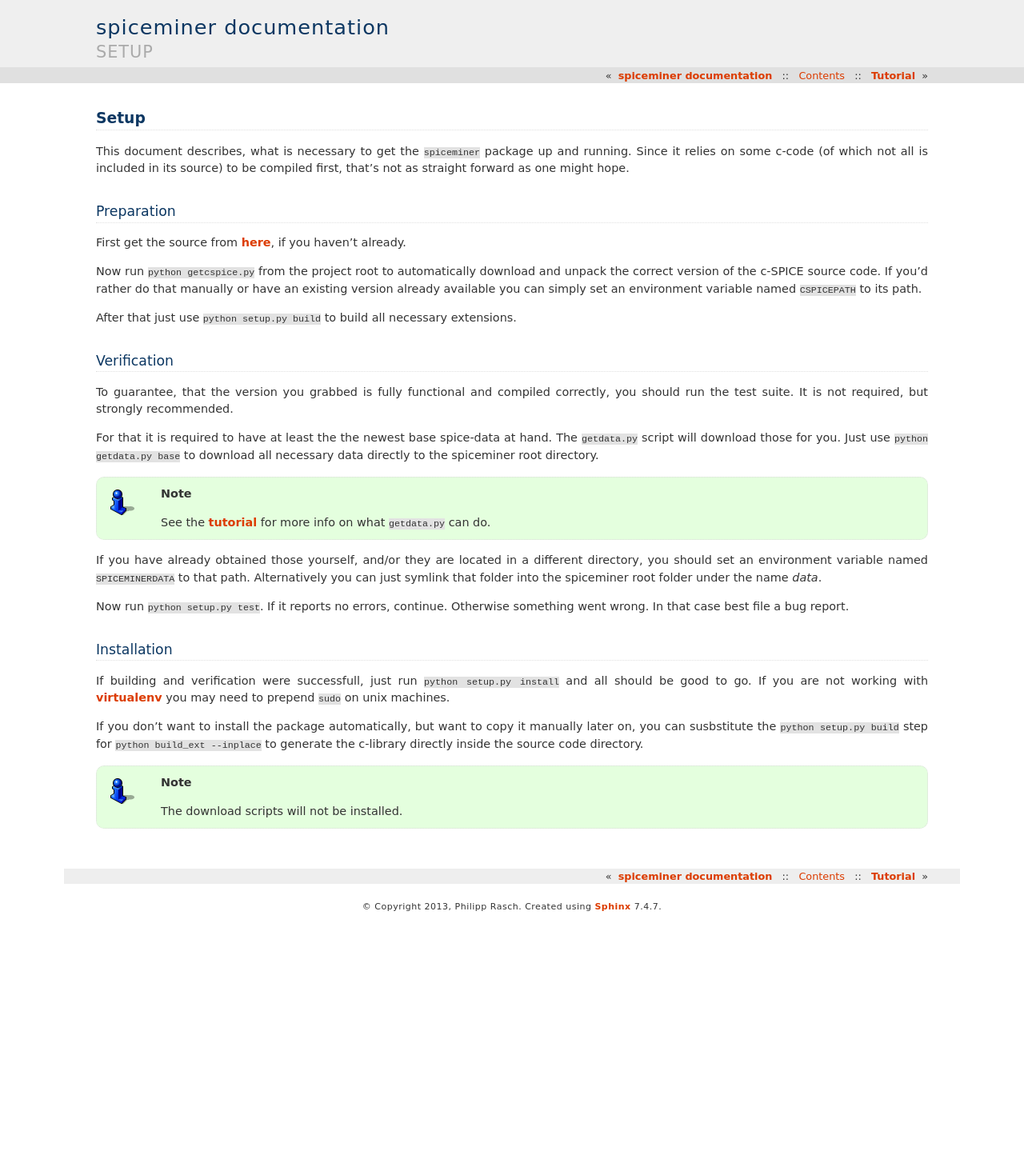
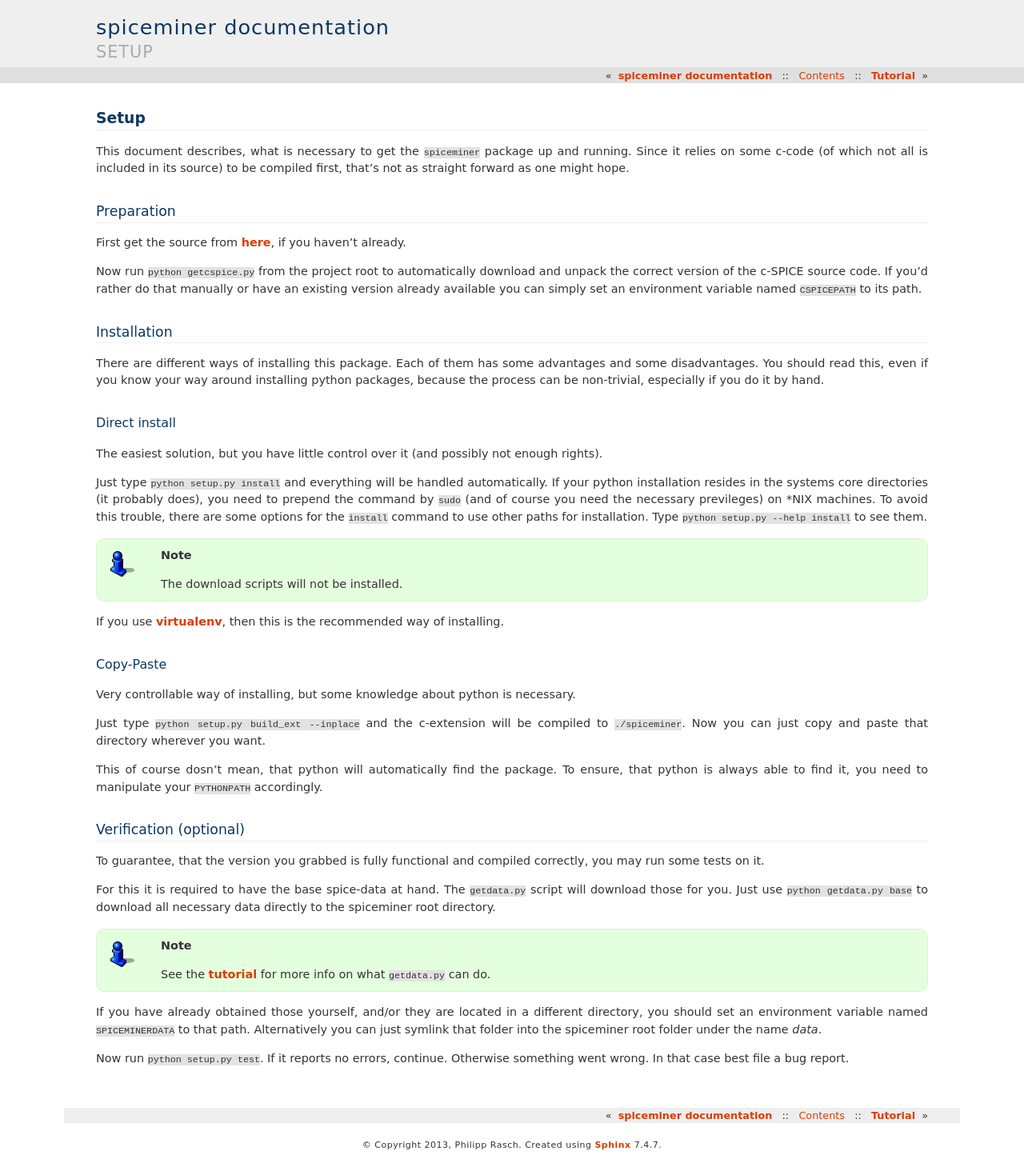
Before and after one commit to DaRasch/spiceminer, a Sphinx documentation site: the page built from docs/setup/index.rst, in a window 1280 px wide. Shown: the whole page at 80% size. Built offline with Sphinx 7.4.7, drawn with Linux system fonts in a browser that asks for light colours; before the commit the page ends 1151 px from its top, so only the background shows below that.

Commit message:
Rewrote install guide to be less confusing

```diff
--- a/docs/setup/index.rst
+++ b/docs/setup/index.rst
@@ -20,18 +20,54 @@
 that manually or have an existing version already available you can simply set
 an environment variable named ``CSPICEPATH`` to its path.
 
-After that just use ``python setup.py build`` to build all necessary
-extensions.
+.. _setup-installation:
+
+Installation
+============
+There are different ways of installing this package. Each of them has some
+advantages and some disadvantages. You should read this, even if you know your
+way around installing python packages, because the process can be non-trivial,
+especially if you do it by hand.
+
+Direct install
+--------------
+The easiest solution, but you have little control over it (and possibly not
+enough rights).
+
+Just type ``python setup.py install`` and everything will be handled
+automatically. If your python installation resides in the systems core
+directories (it probably does), you need to prepend the command by
+``sudo`` (and of course you need the necessary previleges) on \*NIX machines. To
+avoid this trouble, there are some options for the ``install`` command to use
+other paths for installation. Type ``python setup.py --help install`` to see
+them.
+
+.. NOTE:: The download scripts will not be installed.
+
+If you use `virtualenv <http://www.virtualenv.org>`_, then this is the
+recommended way of installing.
+
+Copy-Paste
+----------
+Very controllable way of installing, but some knowledge about python is
+necessary.
+
+Just type ``python setup.py build_ext --inplace`` and the c-extension will be
+compiled to ``./spiceminer``. Now you can just copy and paste that directory
+wherever you want.
+
+This of course dosn't mean, that python will automatically find the package. To
+ensure, that python is always able to find it, you need to manipulate your
+``PYTHONPATH`` accordingly.
 
 .. _setup-verification:
 
-Verification
-============
+Verification (optional)
+=======================
 To guarantee, that the version you grabbed is fully functional and compiled
-correctly, you should run the test suite. It is not required, but strongly
-recommended.
+correctly, you may run some tests on it.
 
-For that it is required to have at least the the newest base spice-data at
+For this it is required to have the base spice-data at
 hand. The ``getdata.py`` script will download those for you. Just use
 ``python getdata.py base`` to download all necessary data directly to the
 spiceminer root directory.
@@ -47,19 +83,3 @@
 
 Now run ``python setup.py test``. If it reports no errors, continue.
 Otherwise something went wrong. In that case best file a bug report.
-
-.. _setup-installation:
-
-Installation
-============
-If building and verification were successfull, just run
-``python setup.py install`` and all should be good to go. If you are not
-working with `virtualenv <http://www.virtualenv.org>`_ you may need to prepend
-``sudo`` on unix machines.
-
-If you don't want to install the package automatically, but want to copy it
-manually later on, you can susbstitute the ``python setup.py build`` step for
-``python build_ext --inplace`` to generate the c-library directly inside the
-source code directory.
-
-.. NOTE:: The download scripts will not be installed.
--- a/docs/tutorial/index.rst
+++ b/docs/tutorial/index.rst
@@ -285,7 +285,7 @@
     >>> from spiceminer import *
     >>> import numpy as np
     >>> kernel.load('data')
-    22
+    set(['EARTH', 'MOON', 'MSL', ...])
     >>> t = list(frange(Time(2012,10), Time(2013, 3), Time.HOUR))
     >>> z = np.array([0, 0, 1])
     >>> mars = kernel.get('MARS')
```
